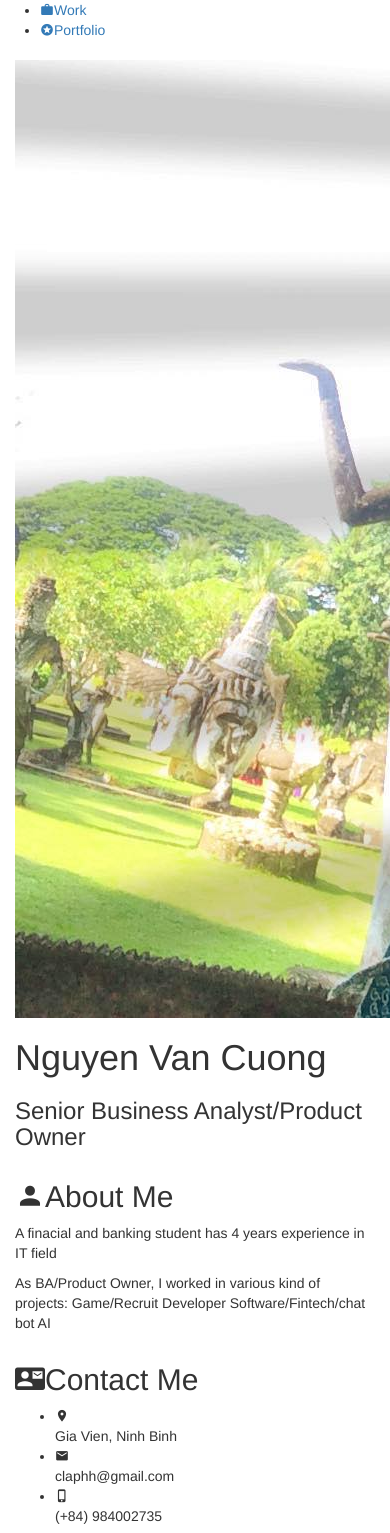
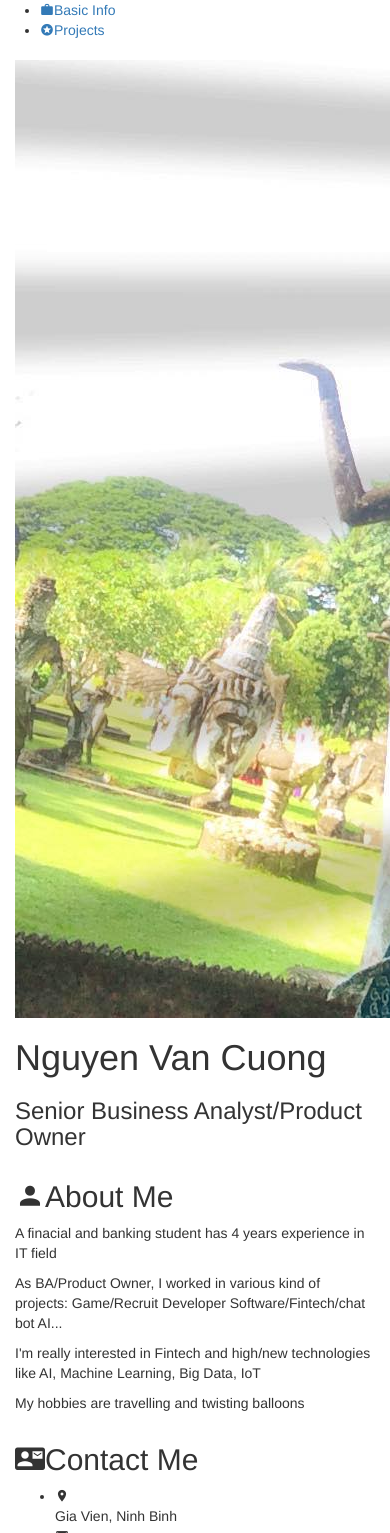
Before and after one commit to clap104/resume, a Flask app: template templates/portfolio.html in a window 390 px wide; the page is wider, and only the part inside the window is pictured. Shown: the top 1533 px of that part. Run offline with Flask 2, Linux system fonts and the light colour scheme; the template is opened without the code that fills it, so the values that code supplies are empty.

Commit message:
Update portfolio.html
update link css/js/image

```diff
--- a/templates/portfolio.html
+++ b/templates/portfolio.html
@@ -9,16 +9,16 @@
 	<title>Nguyen Van Cuong CV</title>
 
 	<!-- favicon -->
-    <link rel="shortcut icon" href="images/ico/favicon.jpg">
-    <link rel="apple-touch-icon-precomposed" sizes="144x144" href="images/ico/apple-touch-icon-144-precomposed.png">
-    <link rel="apple-touch-icon-precomposed" sizes="114x114" href="images/ico/apple-touch-icon-114-precomposed.png">
-    <link rel="apple-touch-icon-precomposed" sizes="72x72" href="images/ico/apple-touch-icon-72-precomposed.png">
-    <link rel="apple-touch-icon-precomposed" href="images/ico/apple-touch-icon-57-precomposed.png">
+    <link rel="shortcut icon" href="static/images/ico/favicon.jpg">
+    <link rel="apple-touch-icon-precomposed" sizes="144x144" href="static/images/ico/apple-touch-icon-144-precomposed.png">
+    <link rel="apple-touch-icon-precomposed" sizes="114x114" href="static/images/ico/apple-touch-icon-114-precomposed.png">
+    <link rel="apple-touch-icon-precomposed" sizes="72x72" href="static/images/ico/apple-touch-icon-72-precomposed.png">
+    <link rel="apple-touch-icon-precomposed" href="static/images/ico/apple-touch-icon-57-precomposed.png">
 
 	<!-- css -->
-	<link rel="stylesheet" type="text/css" href="css/bootstrap.min.css" />
-	<link rel="stylesheet" type="text/css" href="css/materialdesignicons.min.css" />
-	<link rel="stylesheet" type="text/css" href="css/template.css" />
+	<link rel="stylesheet" type="text/css" href="static/css/bootstrap.min.css" />
+	<link rel="stylesheet" type="text/css" href="static/css/materialdesignicons.min.css" />
+	<link rel="stylesheet" type="text/css" href="static/css/template.css" />
 
 </head>
 
@@ -29,15 +29,15 @@
 	<div id="nino-cvWrap">
 		<nav id="mainMenu">
 			<ul>
-				<li><a href="homepage.html"><i class="mdi mdi-briefcase nino-icon"></i>Work</a></li>
-				<li><a href="portfolio.html"><i class="mdi mdi-star-circle nino-icon"></i>Portfolio</a></li>
+				<li><a href="/"><i class="mdi mdi-briefcase nino-icon"></i>Basic Info</a></li>
+				<li><a href="projects"><i class="mdi mdi-star-circle nino-icon"></i>Projects</a></li>
 			</ul>
 		</nav>
 		<div layout="row" class="fw">
 			<div id="nino-leftSide" class="fsr">
 				<div layout="row" class="fw">
 					<header class="col-md-12 col-sm-6 col-xs-12">
-						<img src="images/avatar.jpg" alt="" class="avatar">
+						<img src="static/images/avatar.jpg" alt="" class="avatar">
 						<h1 class="name">Nguyen Van Cuong</h1>
 						<h3 class="regency">Senior Business Analyst/Product Owner</h3>
 					</header>
@@ -47,7 +47,9 @@
 						</h2>
 						<div class="nino-sectionContent">
 							<p>A finacial and banking student has 4 years experience in IT field</p>
-							<p>As BA/Product Owner, I worked in various kind of projects: Game/Recruit Developer Software/Fintech/chat bot AI</p>
+							<p>As BA/Product Owner, I worked in various kind of projects: Game/Recruit Developer Software/Fintech/chat bot AI...</p>
+							<p>I'm really interested in Fintech and high/new technologies like AI, Machine Learning, Big Data, IoT</p>
+							<p>My hobbies are travelling and twisting balloons</p>
 						</div>
 					</section>
 					<section class="nino-contactInfo col-md-12 col-sm-6 col-xs-12">
@@ -92,7 +94,7 @@
 									<i class="mdi mdi-brightness-auto nino-icon"></i>
 								</div>
 								<div class="fg">
-									<p>Business Analyst</p>
+									<p>Product Owner</p>
 									<div class="progress">
 										<div class="progress-bar" role="progressbar" aria-valuenow="80" aria-valuemin="0" aria-valuemax="100" style="width: 80%;">
 											<span class="sr-only">90% Complete</span>
@@ -105,7 +107,7 @@
 									<i class="mdi mdi-apple nino-icon"></i>
 								</div>
 								<div class="fg">
-									<p>Product Owner</p>
+									<p>Business Analyst</p>
 									<div class="progress">
 										<div class="progress-bar" role="progressbar" aria-valuenow="80" aria-valuemin="0" aria-valuemax="100" style="width: 80%;">
 											<span class="sr-only">80% Complete</span>
@@ -173,13 +175,13 @@
 				<main id="nino-mainContent">
 					<section id="nino-portfolio">
 						<h2 class="nino-sectionHeading">
-							<i class="mdi mdi-trophy-award nino-icon"></i>Portfolio
+							<i class="mdi mdi-trophy-award nino-icon"></i>Top Projects
 						</h2>
 						<div class="nino-sectionContent">
 							<div layout="row" class="fw">
 								<article class="col-md-12 col-sm-12">
 									<div class="nino-articleThumb">
-										<img src="images/portfolio/img-1.jpg" alt="">
+										<img src="static/images/portfolio/img-1.jpg" alt="">
 									</div>
 									<h2 class="nino-articleTitle">
 										PPC Entourage
@@ -190,7 +192,7 @@
 								</article>
 								<article class="col-md-6 col-sm-6">
 									<div class="nino-articleThumb">
-										<img src="images/portfolio/img-2.jpg" alt="">
+										<img src="static/images/portfolio/img-2.jpg" alt="">
 									</div>
 									<h2 class="nino-articleTitle">
 										Gotivation
@@ -201,7 +203,7 @@
 								</article>
 								<article class="col-md-6 col-sm-6">
 									<div class="nino-articleThumb">
-										<img src="images/portfolio/img-3.jpg" alt="">
+										<img src="static/images/portfolio/img-3.jpg" alt="">
 									</div>
 									<h2 class="nino-articleTitle">
 										Accme.co
@@ -212,24 +214,46 @@
 								</article>
 								<article class="col-md-6 col-sm-6">
 									<div class="nino-articleThumb">
-										<img src="images/portfolio/img-4.jpg" alt="">
+										<img src="static/images/portfolio/img-4.jpg" alt="">
 									</div>
 									<h2 class="nino-articleTitle">
 										Organizerhope.com
 									</h2>
 									<div class="nino-articleContent">
-										HealthTech Solutions, Inc. (HTS) has developed TXP Chat: a mobile/web messaging application and platform assisting with the coordination and communication of organ transplant. HTS focuses on collaboration and accessibility to provide OPO and TC's with secure and intelligent communication.
+										A software focuses on collaboration and accessibility to provide OPO and TC's with secure and intelligent communication in organ transplant
 									</div>
 								</article>
 								<article class="col-md-6 col-sm-6">
 									<div class="nino-articleThumb">
-										<img src="images/portfolio/img-5.jpg" alt="">
+										<img src="static/images/portfolio/img-5.jpg" alt="">
 									</div>
 									<h2 class="nino-articleTitle">
 										Codetotop
 									</h2>
 									<div class="nino-articleContent">
 										Codetotop is a platform for recruiter can test and hire developer easier. It supports 5 programming languages: Python, Swift, PHP, Javascript, C++
+									</div>
+								</article>
+								<article class="col-md-6 col-sm-6">
+									<div class="nino-articleThumb">
+										<img src="static/images/portfolio/img-6.jpg" alt="">
+									</div>
+									<h2 class="nino-articleTitle">
+										Ballon Twister
+									</h2>
+									<div class="nino-articleContent">
+										This job help me alot to balance between life and work. Take care children, Talking to children, Bring happiness to children. They taught me many things.
+									</div>
+								</article>
+								<article class="col-md-6 col-sm-6">
+									<div class="nino-articleThumb">
+										<img src="static/images/portfolio/img-7.jpg" alt="">
+									</div>
+									<h2 class="nino-articleTitle">
+										Travelling
+									</h2>
+									<div class="nino-articleContent">
+										Travelling is one of projects of my life. Ha Giang, Lao Cai, Ho Chi Minh, Da Nang, Nha Trang, Da Lat, Thai Lan, Laos,.. I visited many places and will not stop my journal. With me, travelling is good way to improve myself, to learn a new thing and experience the whole aspects of life
 									</div>
 								</article>
 							</div>
@@ -245,9 +269,9 @@
 	<a href="#" id="nino-scrollToTop">Go to Top</a>
 
 	<!-- javascript -->
-	<script type="text/javascript" src="js/jquery.min.js"></script>
-	<script type="text/javascript" src="js/bootstrap.min.js"></script>
-	<script type="text/javascript" src="js/template.js"></script>
+	<script type="text/javascript" src="static/js/jquery.min.js"></script>
+	<script type="text/javascript" src="static/js/bootstrap.min.js"></script>
+	<script type="text/javascript" src="static/js/template.js"></script>
 
 	<!-- Le HTML5 shim, for IE6-8 support of HTML5 elements -->
 	<!--[if lt IE 9]>
```
